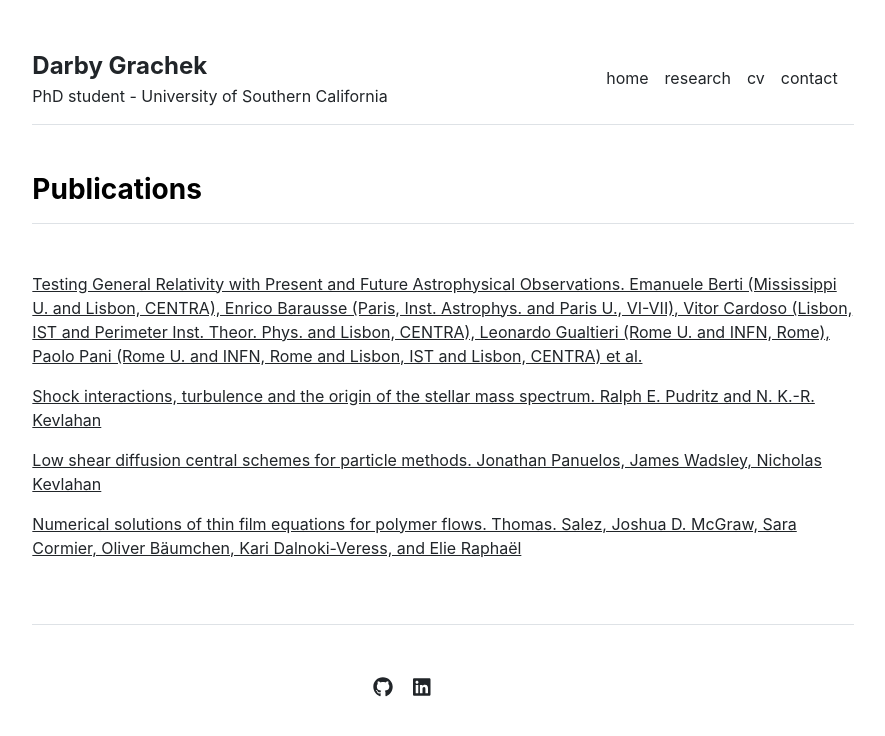
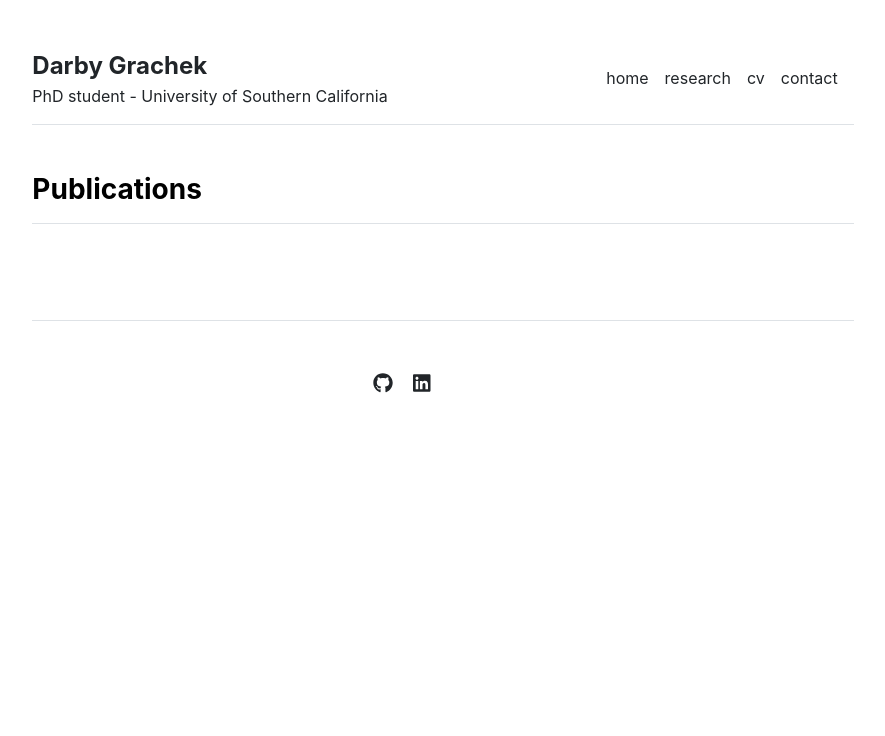
Before and after one commit to darbygrachek/darbygrachek.github.io, a Jekyll site: the page built from publications.md, in a window 1280 px wide. Shown: the top 736 px of the page, without its empty margins (197-1082 px from the left). Built offline with Jekyll 4.4.1, drawn with Linux system fonts in a browser that asks for light colours.

Commit message:
Update publications.yml

```diff
--- a/_data/publications.yml
+++ b/_data/publications.yml
@@ -1,10 +1,7 @@
-featured:
-- {name: 'Testing General Relativity with Present and Future Astrophysical Observations. Emanuele Berti (Mississippi U. and Lisbon, CENTRA), Enrico Barausse (Paris, Inst. Astrophys. and Paris U., VI-VII), Vitor Cardoso (Lisbon, IST and Perimeter Inst. Theor. Phys. and Lisbon, CENTRA), Leonardo Gualtieri (Rome U. and INFN, Rome), Paolo Pani (Rome U. and INFN, Rome and Lisbon, IST and Lisbon, CENTRA) et al.', url: '/publications/1501.07274.pdf'}
-- {name: 'Shock interactions, turbulence and the origin of the stellar mass spectrum. Ralph E. Pudritz and N. K.-R. Kevlahan', url: 'http://ms.mcmaster.ca/kevla/pdf/articles/PhilTransRSoc_2013.pdf'}
-- {name: 'Low shear diffusion central schemes for particle methods. Jonathan Panuelos, James Wadsley, Nicholas Kevlahan', url: 'http://ms.mcmaster.ca/kevla/pdf/articles/jcp_v414.pdf'}
+Specific interests:
+- {name: '...'}
+#- {name: 'Shock interactions, turbulence and the origin of the stellar mass spectrum. Ralph E. Pudritz and N. K.-R. Kevlahan', url: 'http://ms.mcmaster.ca/kevla/pdf/articles/PhilTransRSoc_2013.pdf'}
+#- {name: 'Low shear diffusion central schemes for particle methods. Jonathan Panuelos, James Wadsley, Nicholas Kevlahan', url: 'http://ms.mcmaster.ca/kevla/pdf/articles/jcp_v414.pdf'}
 
-index:
-- {name: 'Testing General Relativity with Present and Future Astrophysical Observations. Emanuele Berti (Mississippi U. and Lisbon, CENTRA), Enrico Barausse (Paris, Inst. Astrophys. and Paris U., VI-VII), Vitor Cardoso (Lisbon, IST and Perimeter Inst. Theor. Phys. and Lisbon, CENTRA), Leonardo Gualtieri (Rome U. and INFN, Rome), Paolo Pani (Rome U. and INFN, Rome and Lisbon, IST and Lisbon, CENTRA) et al.', url: '/publications/1501.07274.pdf'}
-- {name: 'Shock interactions, turbulence and the origin of the stellar mass spectrum. Ralph E. Pudritz and N. K.-R. Kevlahan', url: 'http://ms.mcmaster.ca/kevla/pdf/articles/PhilTransRSoc_2013.pdf'}
-- {name: 'Low shear diffusion central schemes for particle methods. Jonathan Panuelos, James Wadsley, Nicholas Kevlahan', url: 'http://ms.mcmaster.ca/kevla/pdf/articles/jcp_v414.pdf'}
-- {name: 'Numerical solutions of thin film equations for polymer flows. Thomas. Salez, Joshua D. McGraw, Sara Cormier, Oliver Bäumchen, Kari Dalnoki-Veress, and Elie Raphaël', url: 'https://static1.squarespace.com/static/5684891d7086d74497aeb71f/t/56ec510d2fe1319543ab6d6f/1458327821946/10.1140-epje-i2012-12114-x.pdf'}
+Proceedings:
+#- {name: 'Testing General Relativity with Present and Future Astrophysical Observations. Emanuele Berti (Mississippi U. and Lisbon, CENTRA), Enrico Barausse (Paris, Inst. Astrophys. and Paris U., VI-VII), Vitor Cardoso (Lisbon, IST and Perimeter Inst. Theor. Phys. and Lisbon, CENTRA), Leonardo Gualtieri (Rome U. and INFN, Rome), Paolo Pani (Rome U. and INFN, Rome and Lisbon, IST and Lisbon, CENTRA) et al.', url: '/publications/1501.07274.pdf'}
```
